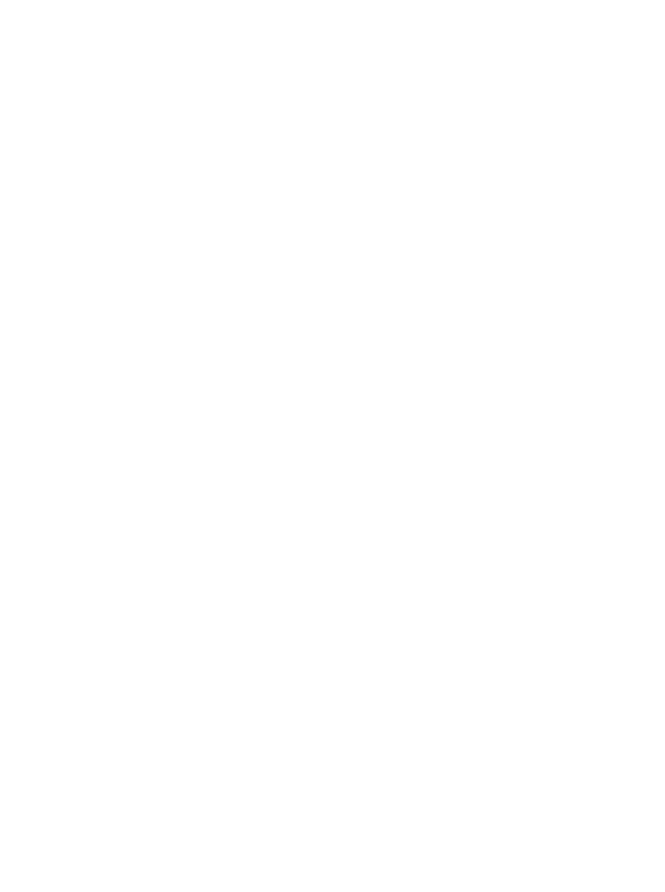
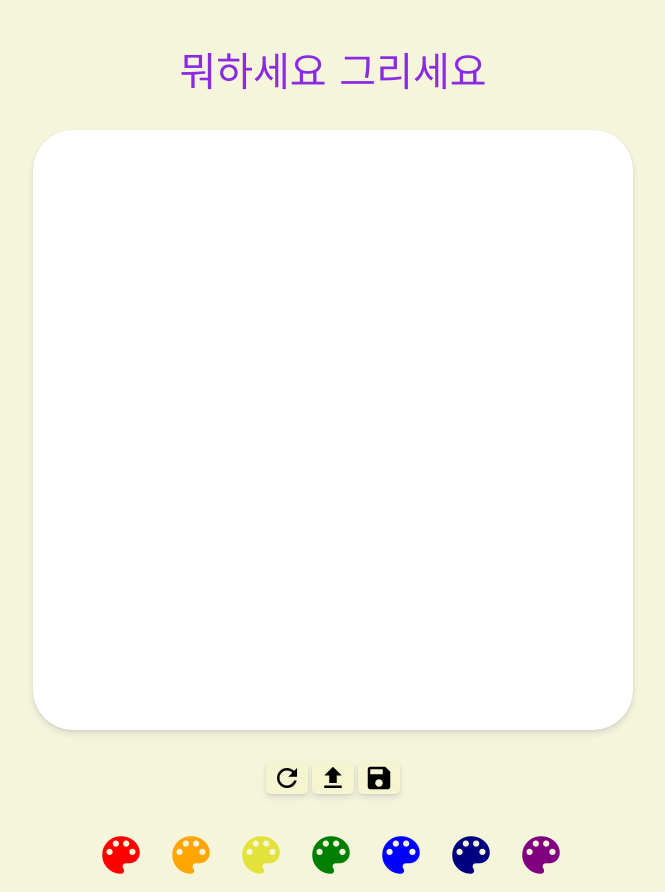
Before and after one commit to htkim97/DrawingSite, a plain HTML site: page index.html in a window 1280 px wide. Shown: the whole page, without its empty margins (307-972 px from the left). Before the commit the page ends 800 px from the top, so only its background shows below. Drawn offline with Linux system fonts and the light colour scheme.

Commit message:
initial commit

```diff
--- a/index.html
+++ b/index.html
@@ -1,14 +1,62 @@
 <!DOCTYPE html>
 <html lang="en">
+
 <head>
   <meta charset="UTF-8">
   <meta http-equiv="X-UA-Compatible" content="IE=edge">
   <meta name="viewport" content="width=device-width, initial-scale=1.0">
-  <title>Document</title>
+  <link rel="stylesheet" href="./main.css">
+  <link href="https://fonts.googleapis.com/icon?family=Material+Icons" rel="stylesheet">
+  <script src="./main.js"></script>
+
+  <!-- 전역변수 -->
+
+
+  <script src="node_modules/colorthief/dist/color-thief.umd.js"></script>
+  <script>
+    const colorThief = new ColorThief();
+    const img = document.querySelector('img');
+
+
+    if (img.complete) {
+      colorThief.getColor(img);
+    } else {
+      image.addEventListener('load', function () {
+        colorThief.getColor(img);
+      });
+    }
+  </script>
+
+
+
+<title>랄랄루</title>
+
 </head>
+
 <body>
-  <section>
+  <div class="logo">뭐하세요 그리세요</div>
+  <canvas class="canvas"></canvas>
 
+  <!-- 리셋,업로드,세이브 버튼 -->
+  <div class="b_button">
+    <button class="material-icons">refresh</button>
+    <button class="material-icons">upload</button>
+    <button class="material-icons">save</button>
+  </div>
+
+  <!-- 색깔 버튼 -->
+  <section class="c_buttons">
+    <div class="colors">
+      <button class="material-icons" style="color:red;">color_lens</button>
+      <button class="material-icons" style="color:orange;">color_lens</button>
+      <button class="material-icons" style="color:rgb(226, 226, 59);">color_lens</button>
+      <button class="material-icons" style="color:green;">color_lens</button>
+      <button class="material-icons" style="color:blue;">color_lens</button>
+      <button class="material-icons" style="color:navy;">color_lens</button>
+      <button class="material-icons" style="color:purple;">color_lens</button>
+    </div>
   </section>
+
 </body>
+
 </html>
--- a/main.css
+++ b/main.css
@@ -0,0 +1,54 @@
+body{
+  background-color: beige;
+  display: flex;
+  align-items: center;
+  flex-direction: column;
+
+}
+
+.logo{
+  font-family: cursive;
+  font-size: 40px;
+  margin-top: 2rem;
+  color: blueviolet;
+}
+
+
+
+.canvas{
+  margin-top: 2rem;
+  width: 600px;
+  height: 600px;
+  border-radius: 40px;
+  background-color: white;
+  box-shadow: 0 4px 6px rgba(50, 50, 93, 0.11), 0 1px 3px rgba(0, 0, 0, 0.08);
+
+
+
+}
+
+.colors button{
+  margin-top: 2rem;
+  width: 50px;
+  height: 50px;
+  font-size: 50px;
+  border-radius: 30px;
+  border: 0px;
+  background-color: beige;
+  margin-right: 1rem;
+
+}
+
+.b_button{
+  margin-top: 2rem;
+
+}
+
+.b_button button{
+  border: 0px;
+  border-radius: 5px;
+  box-shadow: 0 4px 6px rgba(50, 50, 93, 0.11), 0 1px 3px rgba(0, 0, 0, 0.08);
+  background-color: rgb(245, 245, 209);
+  font-size: 30px;
+
+}
```
